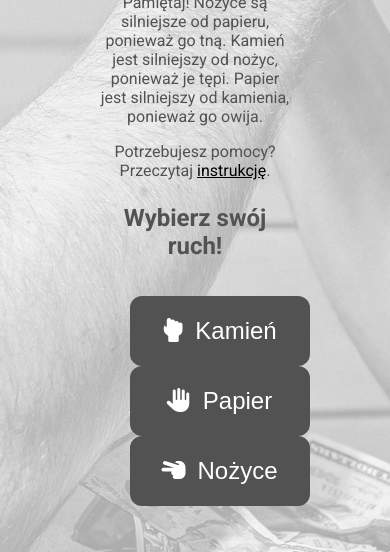
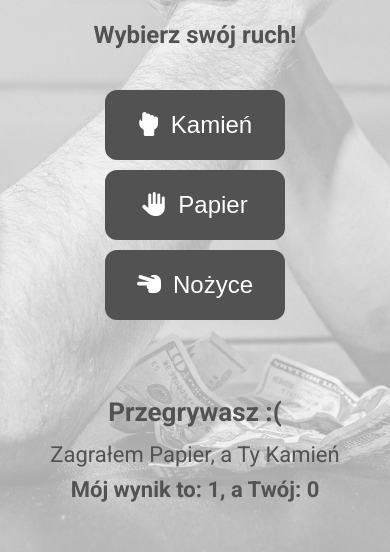
Before and after one commit to wito77/javascript-prework, a website: page index.html in a window 390 px wide. Both pictures are taken after a click on the button "Kamień". Shown: the part 292-844 px from the top of the page. Drawn offline with Linux system fonts and the light colour scheme.

Commit message:
Fix undefined first move, add score counter, add meta viewport tag, add styles for scores, fix styles on mobile

```diff
--- a/index.html
+++ b/index.html
@@ -4,6 +4,7 @@
 <head>
     <meta charset="UTF-8">
     <title>Kamień, papier, nożyce</title>
+    <meta name="viewport" content="width=device-width, initial-scale=1.0">
     <link href="https://fonts.googleapis.com/css?family=Roboto:400,700&display=swap&subset=latin-ext" rel="stylesheet">
     <script src="https://kit.fontawesome.com/e47e690c3e.js" crossorigin="anonymous"></script>
     <link rel="stylesheet" href="css/style.css">
--- a/js/script.js
+++ b/js/script.js
@@ -1,14 +1,12 @@
-let argButtonName, buttonRock, buttonPaper, buttonScissors;
+let argButtonName;
 
-buttonRock = document.getElementById('button-rock');
-buttonPaper = document.getElementById('button-paper');
-buttonScissors = document.getElementById('button-scissors');
+const buttonRock = document.getElementById('button-rock');
+const buttonPaper = document.getElementById('button-paper');
+const buttonScissors = document.getElementById('button-scissors');
 
 function buttonClicked(argButtonName) {
     clearMessages();
     console.log(argButtonName + ' został kliknięty');
-    displayResult(argButtonName, computerMove);
-
 
     playerMove = argButtonName;
     console.log('wybór ruchu gracza to: ' + playerInput);
@@ -18,9 +16,11 @@ function buttonClicked(argButtonName) {
     computerMove = getMoveName(randomNumber);
     console.log('ruch komputera to: ' + computerMove);
 
+    displayResult(argButtonName, computerMove);
 }
 
-let argComputerMove, argMoveId, argPlayerMove, computerMove, playerInput, playerMove, randomNumber, x;
+let argComputerMove, argMoveId, argPlayerMove, computerMove, playerInput, playerMove, randomNumber, x, playerScore = 0,
+    computerScore = 0;
 
 function getMoveName(argMoveId) {
     console.log('wywołano funkcję getMoveName z argumentem: ' + argMoveId);
@@ -40,16 +40,21 @@ function displayResult(argPlayerMove, argComputerMove) {
     console.log('wywołano funkcję displayResults z argumentami: ' + argPlayerMove + ', ' + argComputerMove);
     if (argPlayerMove == 'Papier' && argComputerMove == 'Kamień') {
         printMessage('Wygrywasz!');
+        playerScore++;
     } else if (argPlayerMove == 'Kamień' && argComputerMove == 'Nożyce') {
         printMessage('Wygrywasz!');
+        playerScore++;
     } else if (argPlayerMove == 'Nożyce' && argComputerMove == 'Papier') {
         printMessage('Wygrywasz!');
+        playerScore++;
     } else if (argPlayerMove == argComputerMove) {
         printMessage('Remis!');
     } else {
         printMessage('Przegrywasz :(');
+        computerScore++;
     }
     printMessage('Zagrałem ' + argComputerMove + ', a Ty ' + argPlayerMove);
+    printMessage('Mój wynik to: ' + computerScore + ', a Twój: ' + playerScore);
 }
 
 
--- a/sass/style.scss
+++ b/sass/style.scss
@@ -25,7 +25,7 @@ body::before {
     padding: 50px;
     color: #525252;
     position: relative;
-    width: 50%;
+    width: 55%;
     margin: 0 auto;
 
     h1 {
@@ -51,7 +51,7 @@ body::before {
             height: 70px;
             width: 180px;
             font-size: 24px;
-            margin: 0 20px;
+            margin: 5px 16px;
             color: white;
             background-color: #525252;
             border: 2px solid #525252;
@@ -87,9 +87,25 @@ body::before {
 
         div:first-child {
             margin-top: 60px;
-            margin-bottom: 10px;
+            margin-bottom: 15px;
             font-weight: bold;
             font-size: 26px;
         }
+
+        div:last-child {
+            margin-top: 10px;
+            font-weight: bold;
+        }
     }
 }
+
+@media (max-width: 767px) {
+    body {
+        background-size: cover;
+    }
+
+    .container {
+        width: 90%;
+        padding: 0;
+    }
+}
```
Also changed, not shown: css/style.css, 1 other file.
